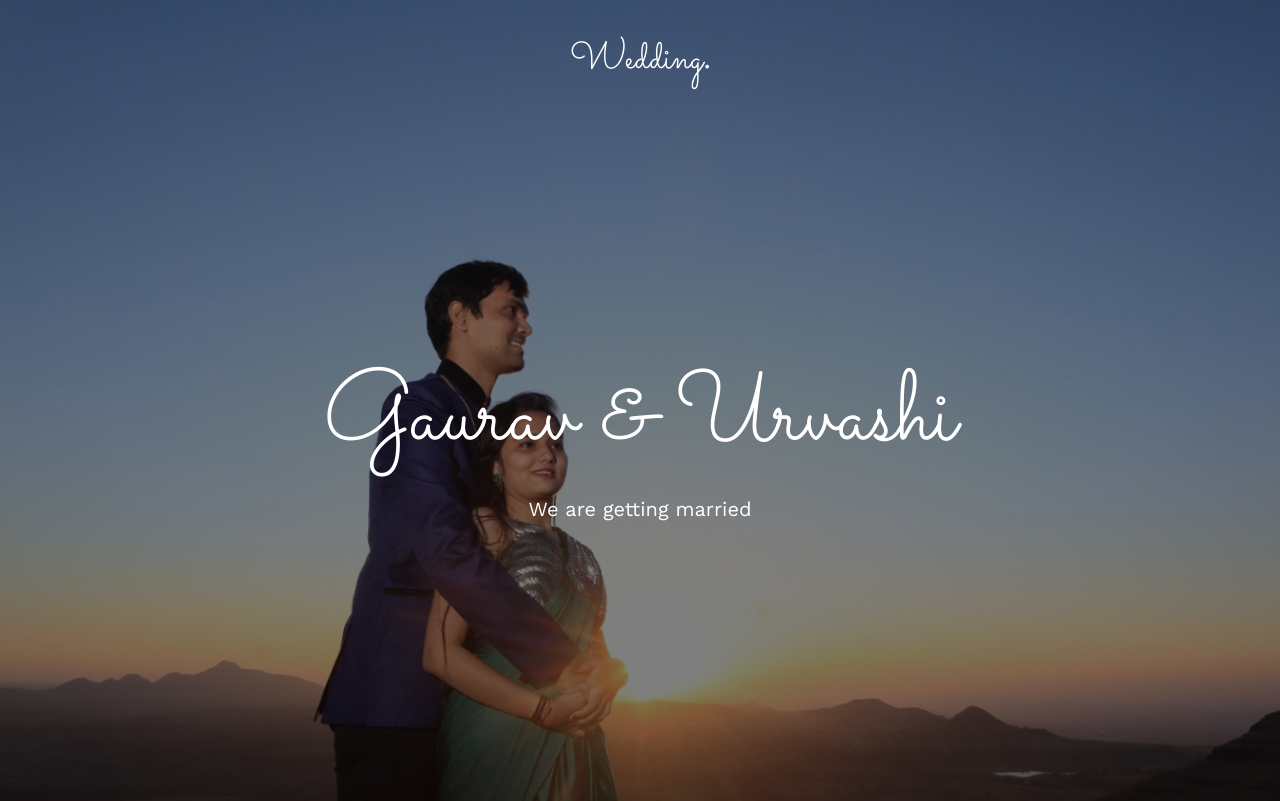
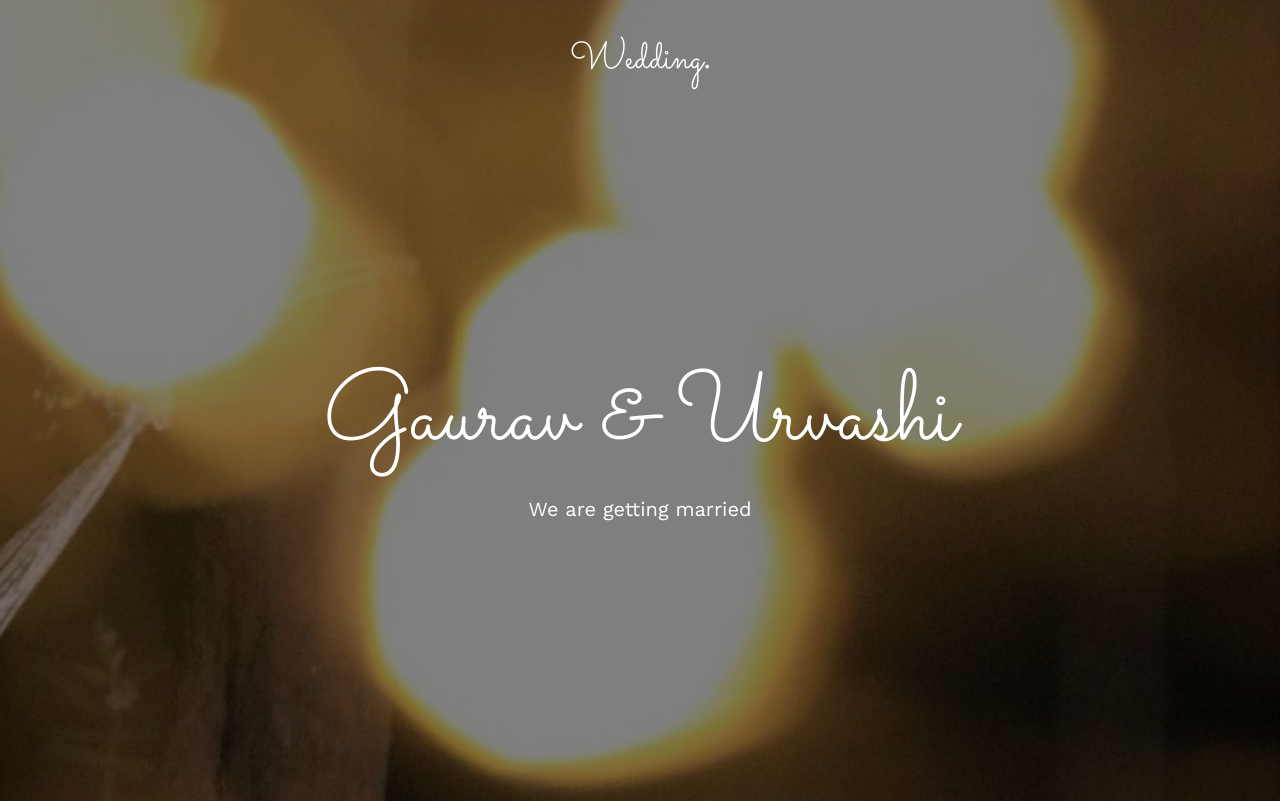
Before and after one commit to gauravwedsurvashi/weds, a plain HTML site: page index.html in a window 1280 px wide. Shown: the top 801 px of the page. Drawn offline with nearby package versions, Linux system fonts and the light colour scheme; a script that the page names is missing; files whose address does not match are found by name.

Commit message:
Update index.html

```diff
--- a/index.html
+++ b/index.html
@@ -73,7 +73,7 @@
             </div>
         </nav>
 
-        <header id="fh5co-header" class="fh5co-cover" role="banner" style="background-image:url(images/header.png);">
+        <header id="fh5co-header" class="fh5co-cover" role="banner" style="background-image:url(images/header-2.png);">
             <div class="overlay"></div>
             <div class="container">
                 <div class="row">
```
